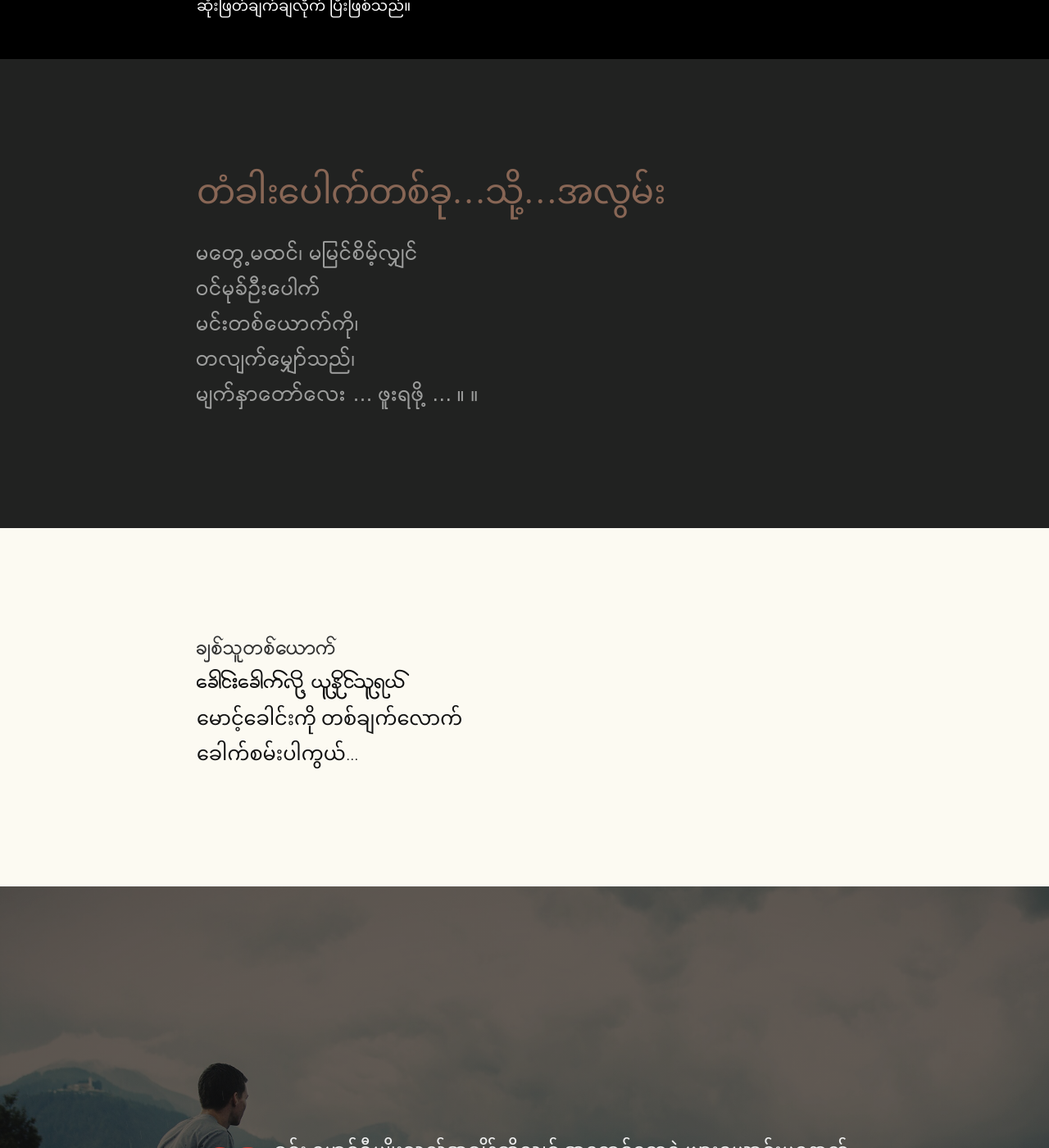
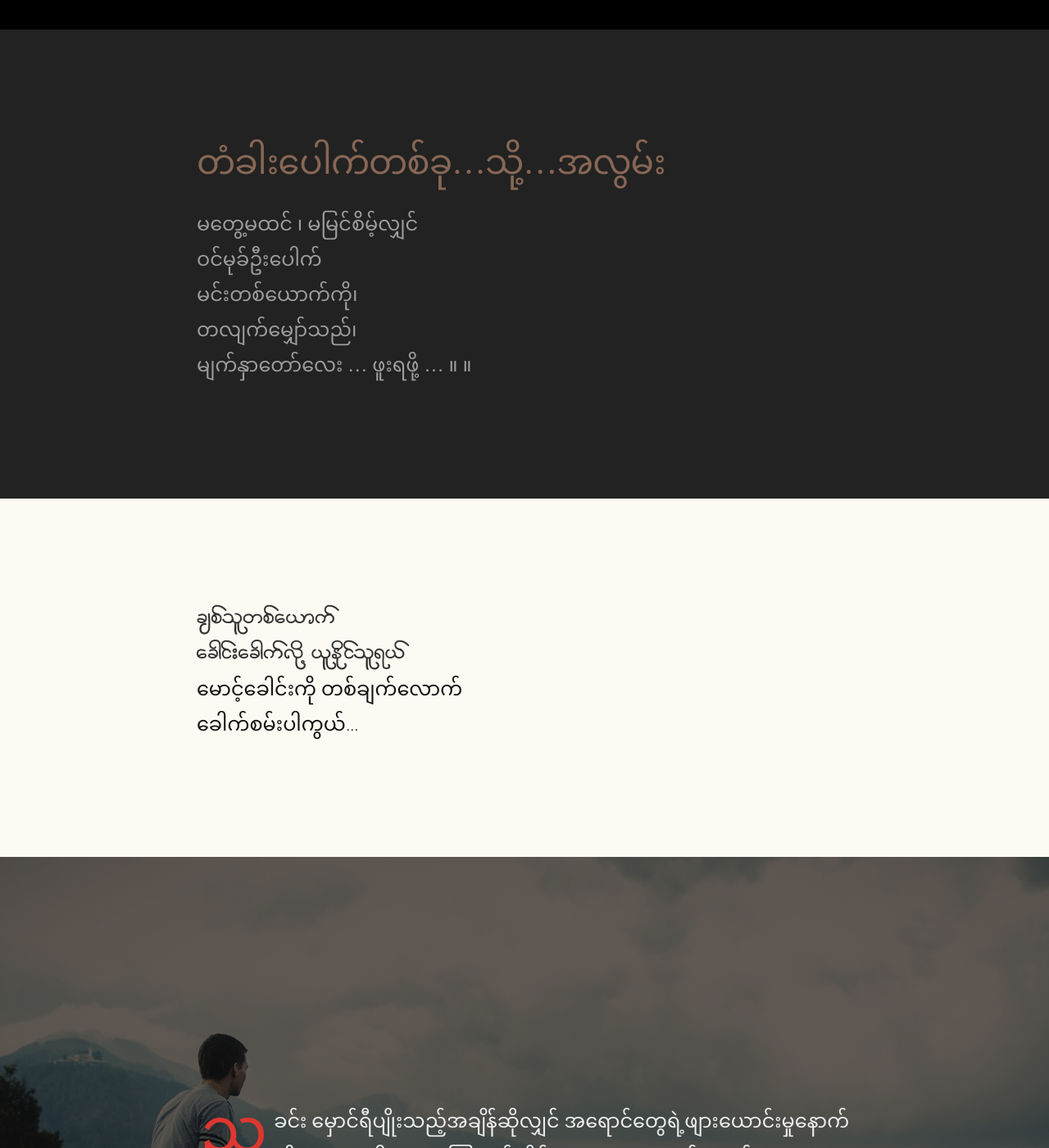
Before and after one commit to khzaw/beautiful-burmese-type, a Jekyll site: the page built from index.html, in a window 1280 px wide and 1400 px high, scrolled down 14259 px. Shown: the whole window at 82% size. Built offline with Jekyll 4.4.1, drawn with Linux system fonts in a browser that asks for light colours; some web fonts are replaced.

Commit message:
Finialize myat noe wai

```diff
--- a/css/main.scss
+++ b/css/main.scss
@@ -422,14 +422,14 @@
               font-size: 60px;
               line-height: 1.6;
               margin: 0 0 30px 0;
-              font-family: 'Myanmar Pauklay', serif;
+              font-family: 'Kamjing-2', serif;
               text-align: left;
 
           }
 
           p {
               color: #fff;
-              font: 400 18px/2.0 'Masterpiece Uni Sans';
+              font: 18px/2.0 'Masterpiece Uni Round';
           }
       }
 
@@ -450,7 +450,7 @@
 
       p {
         color: #9D9E9D;
-        font: 400 24px/1.8 'Cherry Unicode';
+        font: 400 24px/1.8 'Parabaik';
       }
     }
   }
@@ -462,21 +462,13 @@
       max-width: $content-width;
       margin: 0 auto;
 
-      .first {
+      .first, .second {
         color: #333;
-        font: 400 24px/1.8 'NKSSmart2';
+        font: 400 24px/1.8 'NKSSmart3';
         //text-shadow: 1px 1px 1px #333;
       }
 
-      .second {
-        font: 24px/1.8 'NKSSmart3';
-      }
-
-      .third {
-        font: 24px/1.8 'Kamjing-2';
-      }
-
-      .fourth {
+      .third, .fourth {
         font: 24px/1.8 'Noto Sans Myanmar UI';
       }
     }
--- a/index.html
+++ b/index.html
@@ -268,7 +268,7 @@
     <section class="text">
       <h3 class="title">တံခါးပေါက်တစ်ခု&hellip;သို့&hellip;အလွမ်း</h3>
         <p>
-        မတွေ့မထင်၊ မမြင်စိမ့်လျှင်<br>
+မတွေ့မထင် ၊ မမြင်စိမ့်လျှင်<br>
         ဝင်မုခ်ဦးပေါက်<br>
         မင်းတစ်ယောက်ကို၊<br>
         တလျက်မျှော်သည်၊<br>
```
